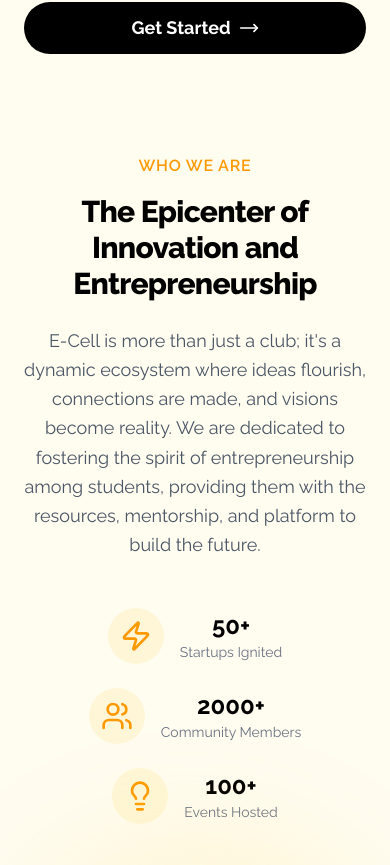
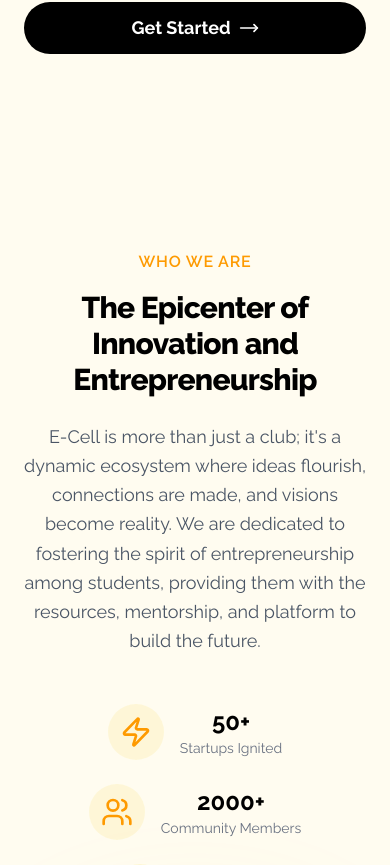
Before and after one commit to Varun24-s/campus-ambassador, a Next.js app: page / in a window 390 px wide. Shown: the part 659-1524 px from the top of the page. Built offline with nearby package versions, Linux system fonts and the light colour scheme.

Commit message:
fixed: css inn about section

```diff
--- a/src/components/About.tsx
+++ b/src/components/About.tsx
@@ -1,5 +1,3 @@
-
-
 "use client"
 
 import React from 'react';
@@ -57,7 +55,7 @@ export function AboutSection() {
   ];
 
   return (
-    <section id="about" className="w-full bg-amber-50/50 py-1 lg:py-10 px-4 overflow-hidden">
+    <section id="about" className="w-full bg-amber-50/50 py-25 lg:pt-10 lg:pb-15 px-4 overflow-hidden">
       <motion.div
         className="max-w-7xl mx-auto grid grid-cols-1 lg:grid-cols-2 gap-16 lg:gap-12 items-center"
         variants={containerVariants}
--- a/src/components/Contact.jsx
+++ b/src/components/Contact.jsx
@@ -68,7 +68,7 @@ export function ContactSection() {
           {leads.map((lead, idx) => (
             <motion.div
               key={idx}
-              className="relative overflow-hidden bg-white/80 border border-amber-200/50 p-4 rounded-2xl shadow-lg text-center flex flex-col items-center w-full max-w-xs group"
+              className="relative overflow-hidden bg-amber/80 border border-amber-200/50 p-4 rounded-2xl shadow-lg text-center flex flex-col items-center w-full max-w-xs group"
               whileHover={{ scale: 1.05 }}
               transition={{ type: "spring", stiffness: 200 }}
             >
```
Also changed, not shown: src/components/Aboutca.tsx (line endings or trailing spaces).
